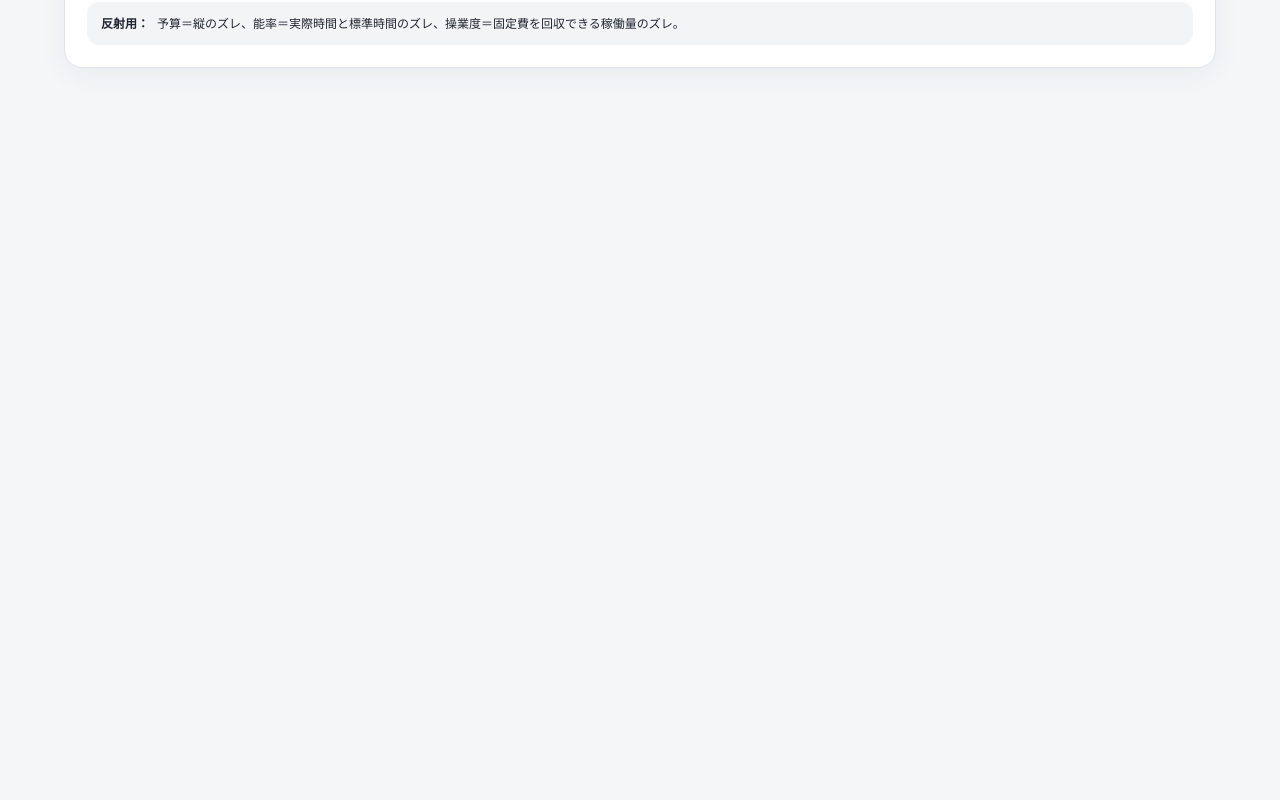
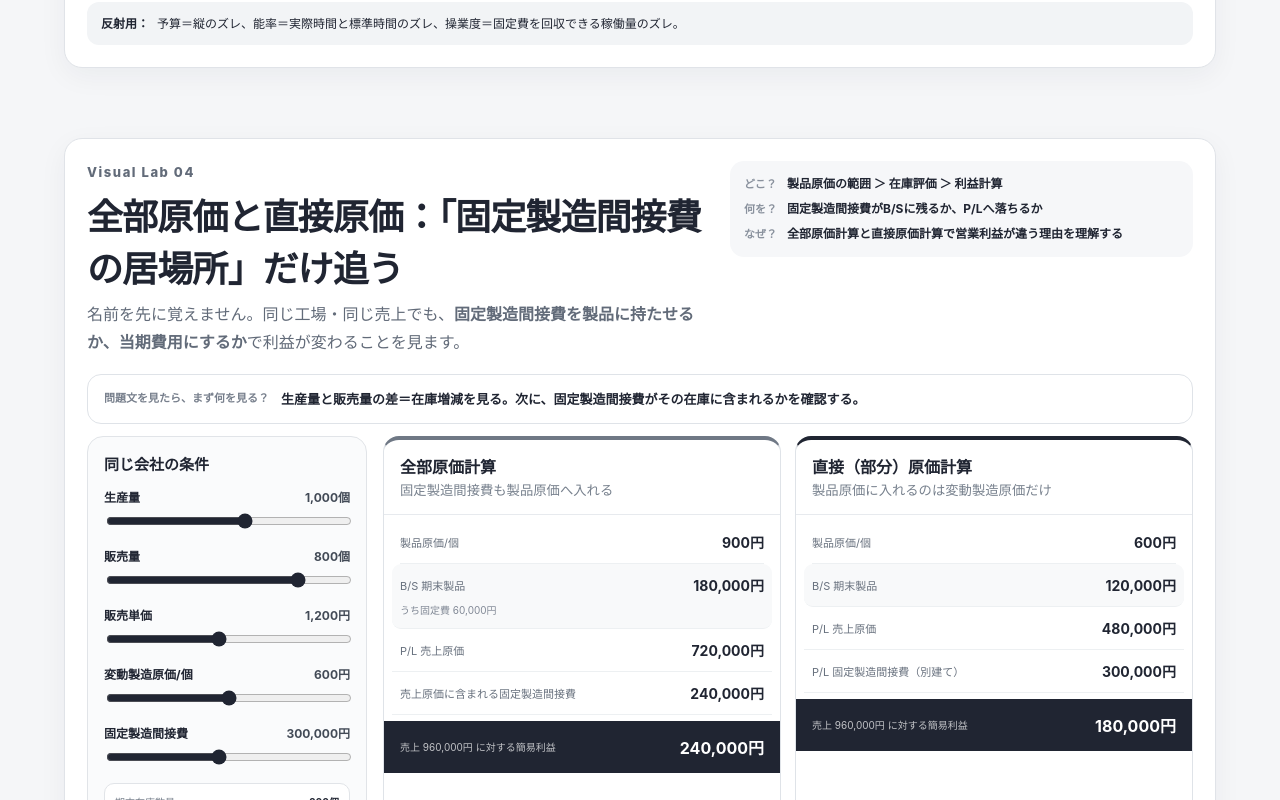
Before and after one commit to butyukunn82/boki2-cost-learning, a React (Vite) app: page / in a window 1280 px wide. Shown: the part 4900-5700 px from the top of the page. Before the commit the page ends 5038 px from the top, so only its background shows below. Built offline with nearby package versions, Linux system fonts and the light colour scheme.

Commit message:
feat: mount absorption versus direct costing lab

```diff
--- a/src/main.tsx
+++ b/src/main.tsx
@@ -4,11 +4,13 @@ import App from './App'
 import ProcessCostLab from './features/ProcessCostLab'
 import VarianceLab from './features/VarianceLab'
 import OverheadVarianceLab from './features/OverheadVarianceLab'
+import DirectCostingLab from './features/DirectCostingLab'
 import './styles/app.css'
 import './styles/flow-fix.css'
 import './styles/process-lab.css'
 import './styles/variance-lab.css'
 import './styles/overhead-lab.css'
+import './styles/direct-costing-lab.css'
 
 ReactDOM.createRoot(document.getElementById('root')!).render(
   <React.StrictMode>
@@ -17,6 +19,7 @@ ReactDOM.createRoot(document.getElementById('root')!).render(
       <ProcessCostLab />
       <VarianceLab />
       <OverheadVarianceLab />
+      <DirectCostingLab />
     </div>
   </React.StrictMode>,
 )
```
